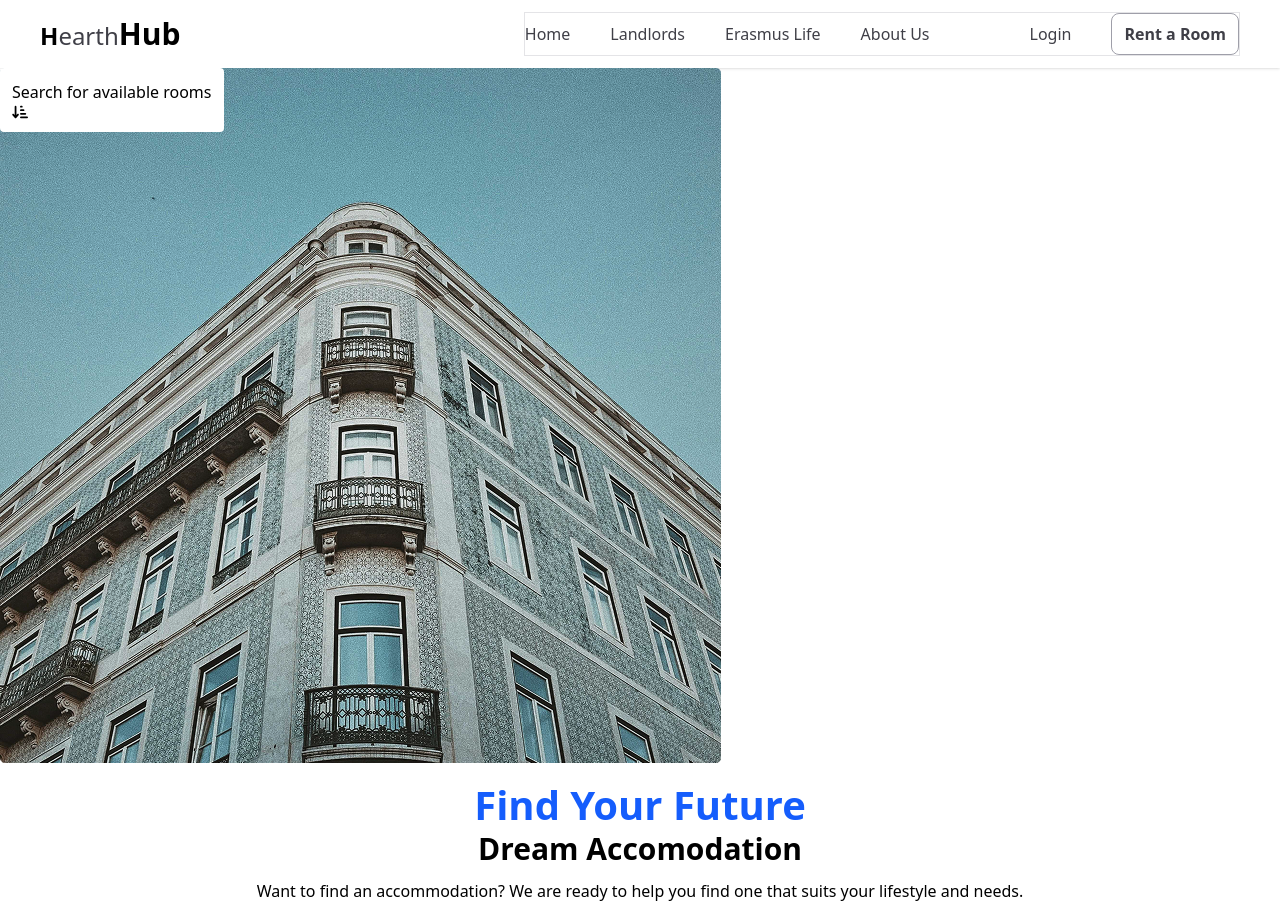
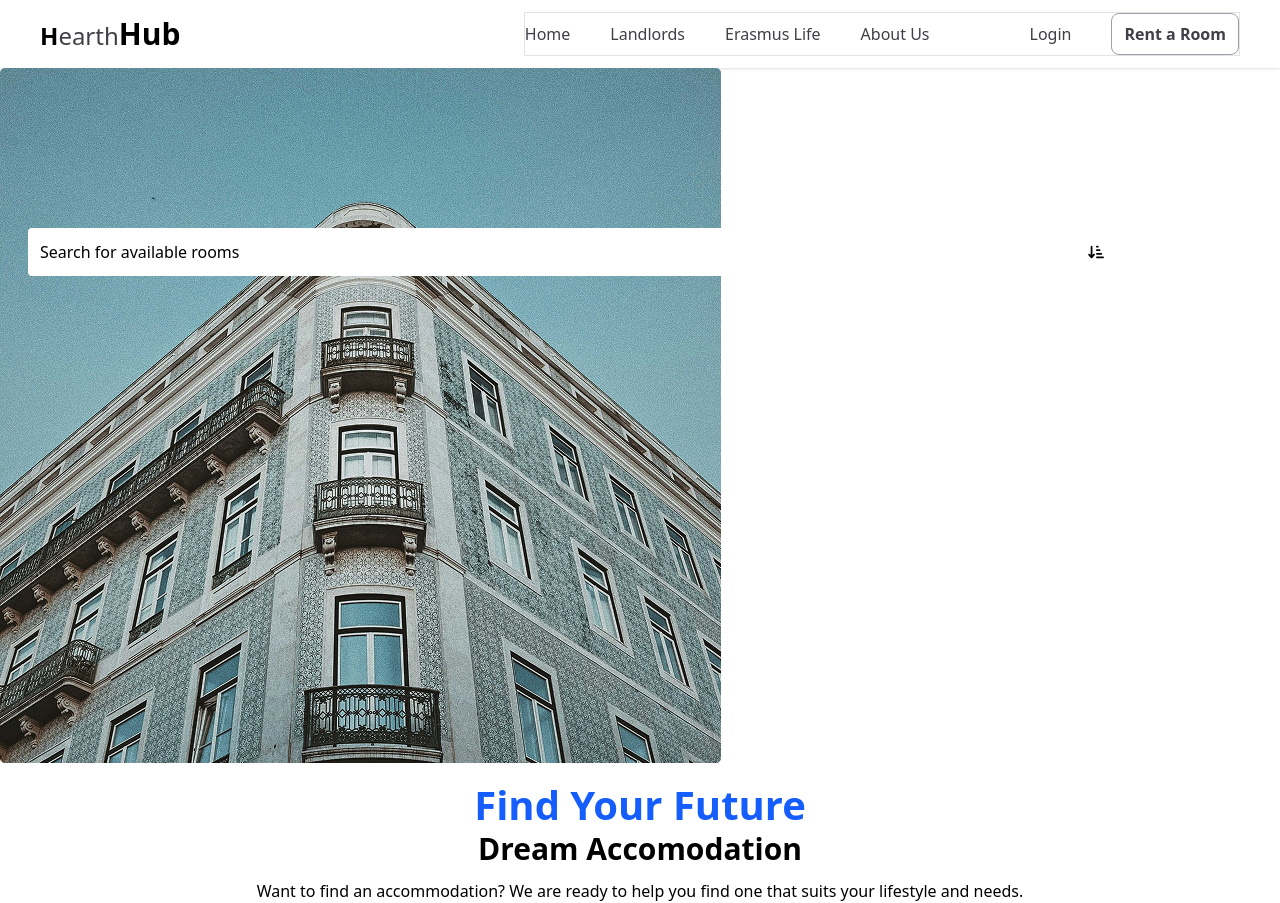
Before and after one commit to DsDigitalz/Booking-Website, a React (Vite) app: page / in a window 1280 px wide. Built offline with nearby package versions, Linux system fonts and the light colour scheme.

Commit message:
positioned the container on the image in Hero.jsx

```diff
--- a/src/Component/Hero.jsx
+++ b/src/Component/Hero.jsx
@@ -21,11 +21,10 @@ export default function Hero() {
         </p>
       </div>
       {/* Position container */}
-      <div className="absolute bg-white rounded p-3">
-        <div>
+      <div className="absolute bg-white rounded p-3 w-[85%] top-40 left-7  ">
+        <div className="flex items-center justify-between">
           <h1>Search for available rooms</h1>
-        </div>
-        <div>
+
           <FaArrowDownShortWide />
         </div>
       </div>
```
